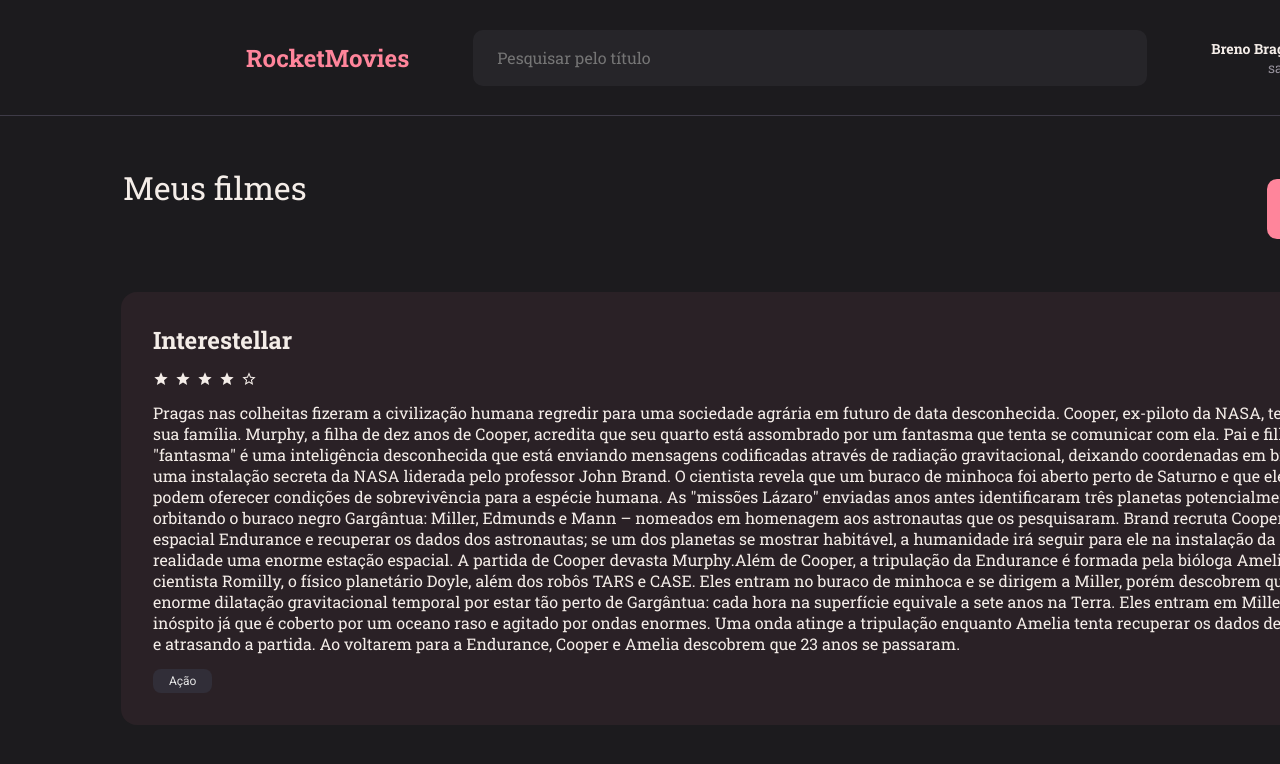
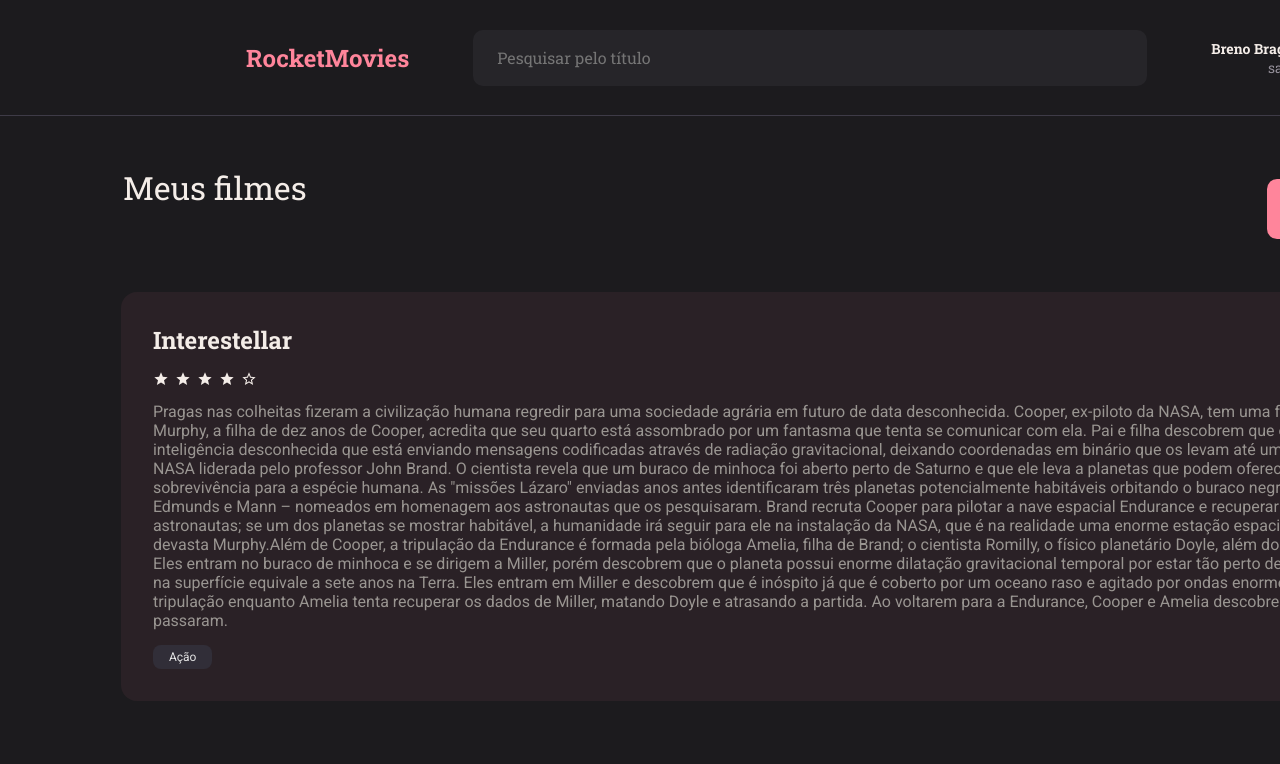
Before and after one commit to Brenobn/Movie-front, a React (Vite) app: page / in a window 1280 px wide. Shown: the top 764 px of the page. Built offline with nearby package versions, Linux system fonts and the light colour scheme.

Commit message:
Adding style to the p of the Section component

```diff
--- a/src/components/Section/styles.js
+++ b/src/components/Section/styles.js
@@ -18,6 +18,16 @@ export const Container = styled.div`
     font-weight: 700;
   }
 
+  > p {
+    color: ${({ theme }) => theme.COLORS.GRAY_300};
+    font-family: 'Roboto', sans-serif;
+    font-size: 16px;
+    font-weight: 400;
+
+    overflow: hidden;
+    text-overflow: ellipsis;
+  }
+
   .stars {
     display: flex;
     flex-direction: row;
```
